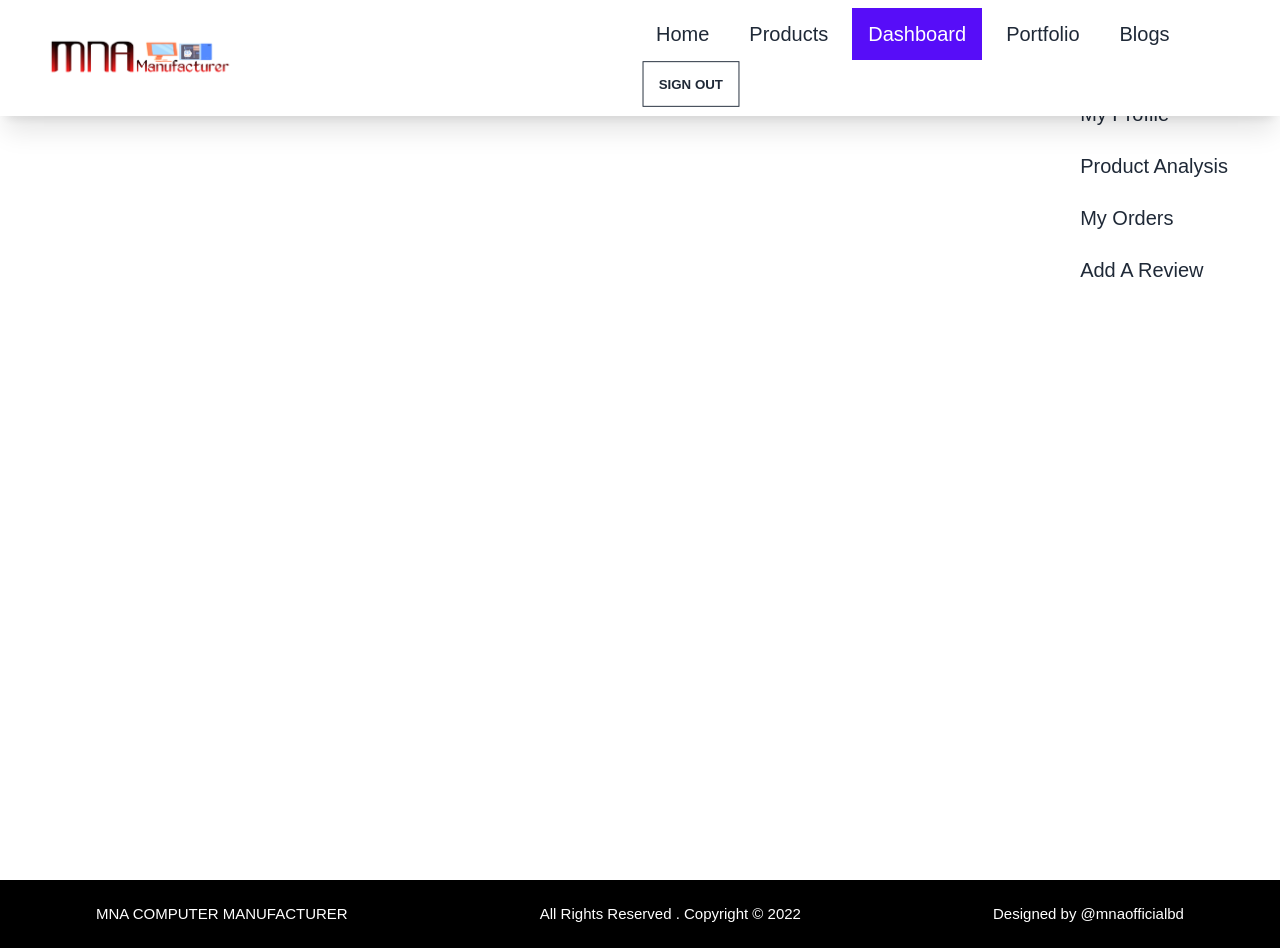
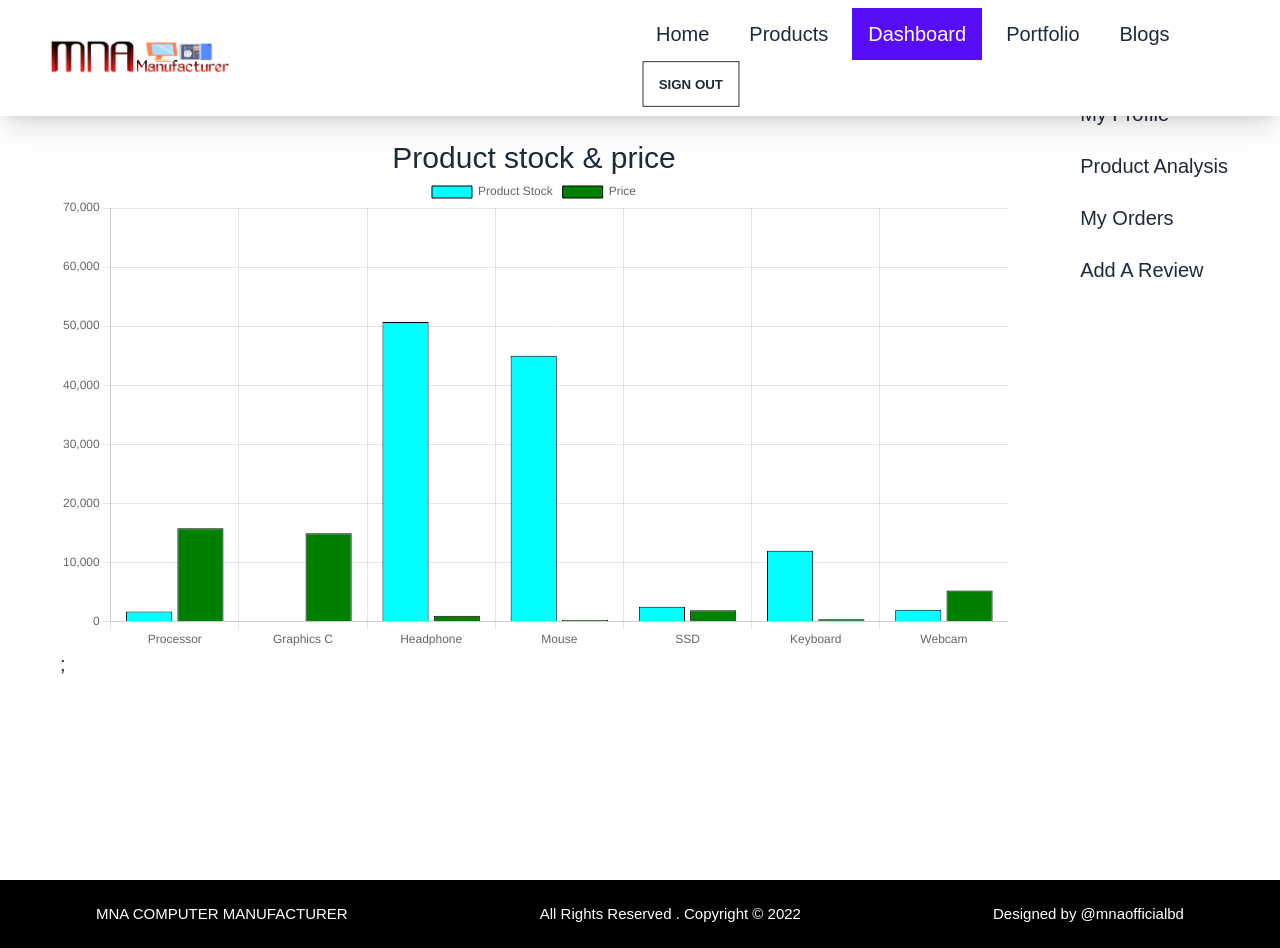
Before and after one commit to nurulazam-dev/mna-computer-manufacturer-client, a React (Create React App) app: page /dashboard/analysis in a window 1280 px wide. Built offline with nearby package versions, Linux system fonts and the light colour scheme; no server answers; sample sign-in values are in the browser's storage; what google-maps-react would draw is missing.

Commit message:
Bar_Chart component setup

```diff
--- a/src/Components/Dashboard/BarChart.js
+++ b/src/Components/Dashboard/BarChart.js
@@ -1,10 +1,46 @@
 import React from 'react';
+import { Chart as ChartJS, CategoryScale, LinearScale, BarElement, Tooltip, Legend} from 'chart.js';
+import { Bar } from 'react-chartjs-2';
+
+ChartJS.register(
+    CategoryScale,
+    LinearScale,
+    BarElement,
+    Tooltip,
+    Legend,
+)
 
 const BarChart = () => {
+
+    const data = {
+        labels: ['Processor', 'Graphics C', 'Headphone', 'Mouse', 'SSD', 'Keyboard', 'Webcam'],
+        datasets: [
+            {
+                label: 'Product Stock',
+                data: [1700,120,50700,45000,2500,12000,2000,65500],
+                backgroundColor: 'aqua',
+                borderColor: 'black',
+                borderWidth: 1,
+            },
+            {
+                label: 'Price',
+                data: [15800,14950,1000,275,1900,400,5250,350],
+                backgroundColor: 'green',
+                borderColor: 'black',
+                borderWidth: 1,
+            }
+        ]
+    }
+    const options = { }
+
     return (
-        <div>
-
-        </div>
+        <section className='mx-5 px-5 '>
+            <h4 className="text-3xl text-center">Product stock & price</h4>
+            <Bar className=''
+                options={options}
+                data={data}
+            />;
+        </section>
     );
 };
 
```
